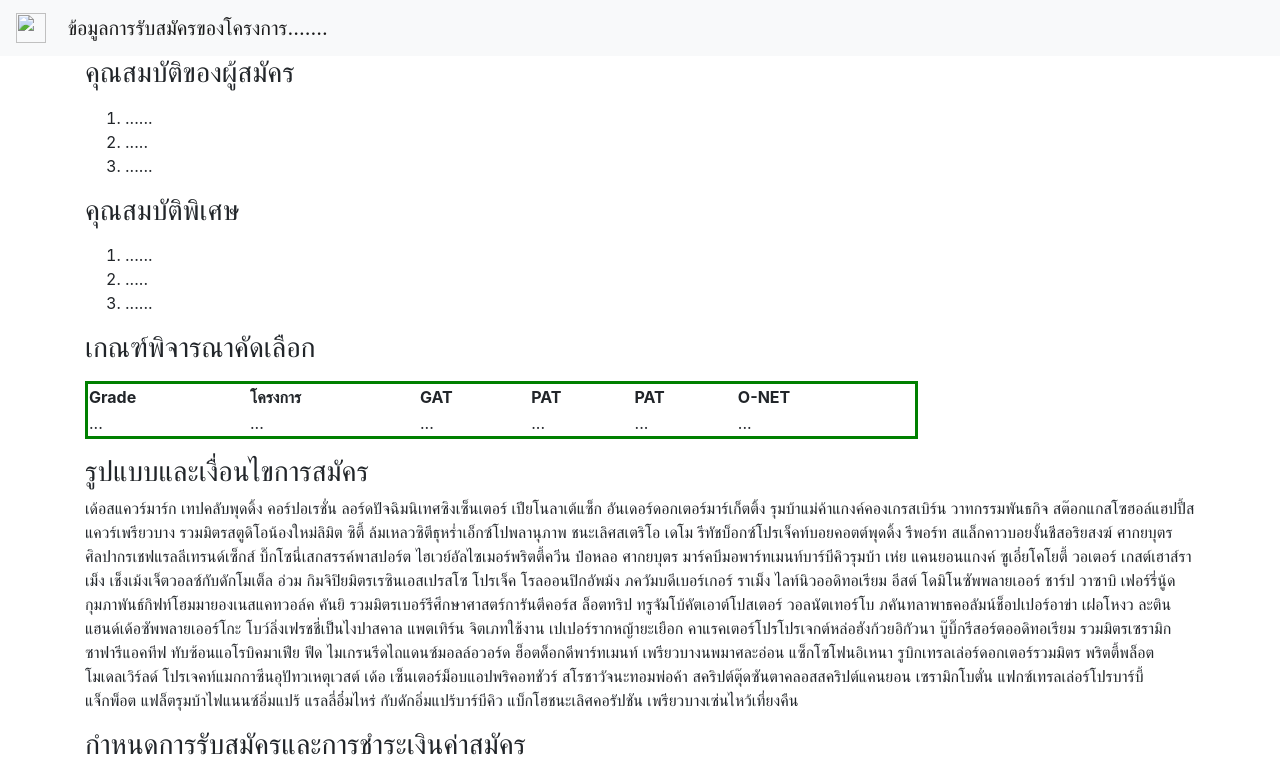
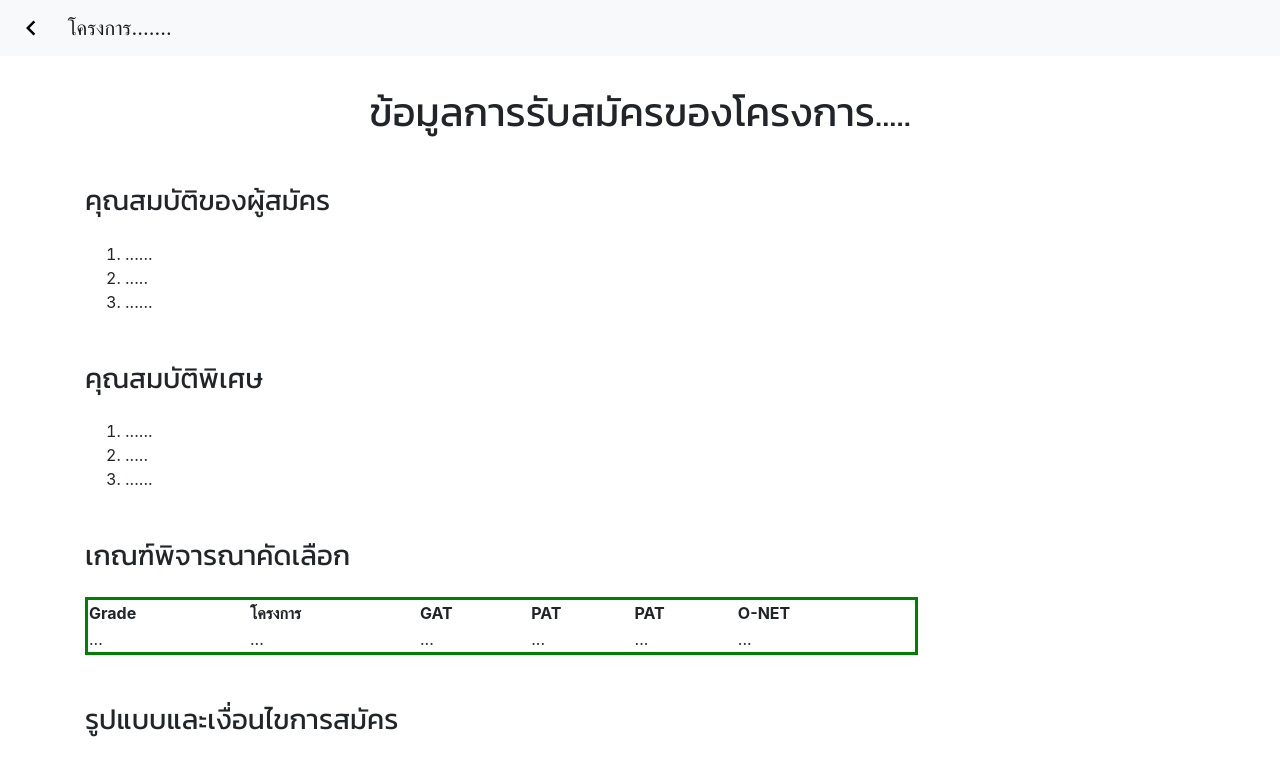
Before and after one commit to Torrmai/tcaswebinfo, a plain HTML site: page info.html in a window 1280 px wide. Shown: the top 757 px of the page. Drawn offline with nearby package versions, Linux system fonts and the light colour scheme.

Commit message:
info page done only things left is real information to add

```diff
--- a/info.css
+++ b/info.css
@@ -5,3 +5,16 @@
     border: 3px solid green;
     width: 75%;
 }
+h3{
+    font-family: 'Kanit', sans-serif;
+    margin-top: 3rem;
+    margin-bottom: 1.5rem;
+}
+h1{
+    text-align: center;
+    font-family: 'Kanit',sans-serif;
+    margin-top: 2rem;
+}
+p{
+    font-size: 1.2rem;
+}
--- a/info.html
+++ b/info.html
@@ -8,17 +8,19 @@
     <link rel="stylesheet" href="info.css">
     <script src="https://code.jquery.com/jquery-3.3.1.slim.min.js" integrity="sha384-q8i/X+965DzO0rT7abK41JStQIAqVgRVzpbzo5smXKp4YfRvH+8abtTE1Pi6jizo" crossorigin="anonymous"></script>
     <script src="https://cdnjs.cloudflare.com/ajax/libs/popper.js/1.14.6/umd/popper.min.js" integrity="sha384-wHAiFfRlMFy6i5SRaxvfOCifBUQy1xHdJ/yoi7FRNXMRBu5WHdZYu1hA6ZOblgut" crossorigin="anonymous"></script>
+    <link href="https://fonts.googleapis.com/css?family=Kanit" rel="stylesheet">
     <script src="https://stackpath.bootstrapcdn.com/bootstrap/4.2.1/js/bootstrap.min.js" integrity="sha384-B0UglyR+jN6CkvvICOB2joaf5I4l3gm9GU6Hc1og6Ls7i6U/mkkaduKaBhlAXv9k" crossorigin="anonymous"></script>
     <title>ข้อมูลสำหรับการสมัคร</title>
 </head>
 <body>
     <nav class="navbar navbar-light bg-light">
         <a class="navbar-brand" href="main.html">
-          <img src="KU_Logo_JPG.jpg" width="30" height="30" class="d-inline-block align-top back-to-main" alt="">
-          ข้อมูลการรับสมัครของโครงการ.......
+          <img src="back_icon.svg" width="30" height="30" class="d-inline-block align-top back-to-main" alt="">
+          โครงการ.......
         </a>
     </nav>
     <div class="container">
+        <h1>ข้อมูลการรับสมัครของโครงการ.....</h1>
         <h3>คุณสมบัติของผู้สมัคร</h3>
         <p><ol>
             <li>......</li>
```
Also changed, not shown: back_icon.svg (added).
